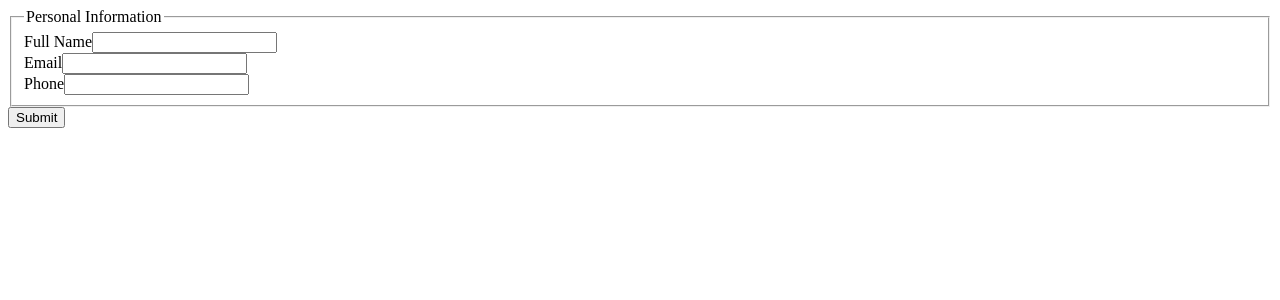
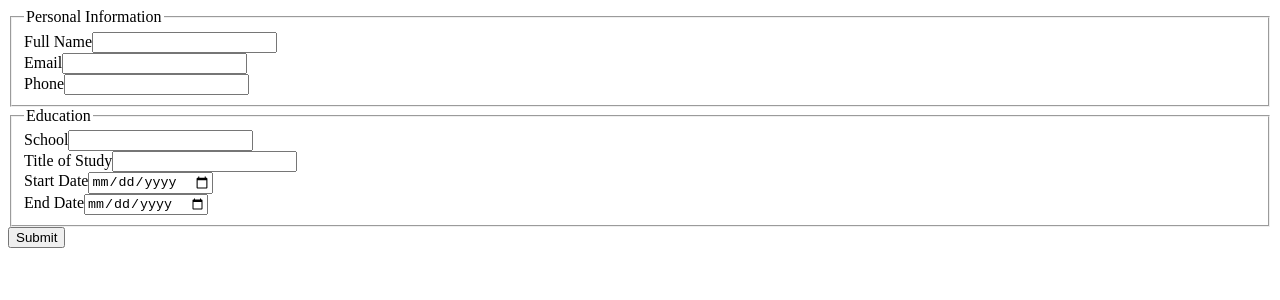
Before and after one commit to cgrustas/cv-application, a React (Vite) app: page / in a window 1280 px wide. Shown: the top 300 px of the page. Built offline with nearby package versions, Linux system fonts and the light colour scheme.

Commit message:
feat: add educational experience fieldset to form

```diff
--- a/src/App.jsx
+++ b/src/App.jsx
@@ -1,5 +1,6 @@
 import { useState } from "react";
 import PersonalInfo from "./components/PersonalInfo.jsx";
+import Education from "./components/Education.jsx";
 
 function App() {
   const [isEditing, setIsEditing] = useState(true);
@@ -7,6 +8,12 @@ function App() {
     name: "",
     email: "",
     phone: "",
+  });
+  const [education, setEducation] = useState({
+    school: "",
+    titleOfStudy: "",
+    startDate: "",
+    endDate: "",
   });
 
   function handleSubmit(e) {
@@ -20,6 +27,7 @@ function App() {
         {isEditing ? (
           <form onSubmit={handleSubmit}>
             <PersonalInfo data={personalInfo} onChange={setPersonalInfo} />
+            <Education data={education} onChange={setEducation} />
             <button type="submit">Submit</button>
           </form>
         ) : (
--- /dev/null
+++ b/src/components/Education.jsx
@@ -0,0 +1,43 @@
+import Input from "./Input.jsx";
+
+function Education({ data, onChange }) {
+  const { school, titleOfStudy, startDate, endDate } = data;
+
+  function handleChange(e) {
+    onChange({ ...data, [e.target.name]: e.target.value });
+  }
+
+  return (
+    <fieldset>
+      <legend>Education</legend>
+      <Input
+        label="School"
+        name="school"
+        value={school}
+        onChange={handleChange}
+      />
+      <Input
+        label="Title of Study"
+        name="titleOfStudy"
+        value={titleOfStudy}
+        onChange={handleChange}
+      />
+      <Input
+        label="Start Date"
+        name="startDate"
+        type="date"
+        value={startDate}
+        onChange={handleChange}
+      />
+      <Input
+        label="End Date"
+        name="endDate"
+        type="date"
+        value={endDate}
+        onChange={handleChange}
+      />
+    </fieldset>
+  );
+}
+
+export default Education;
```
